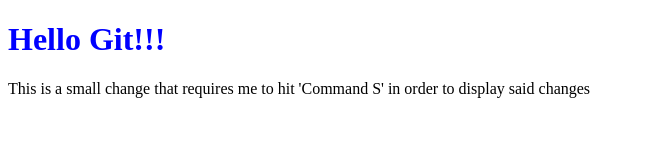
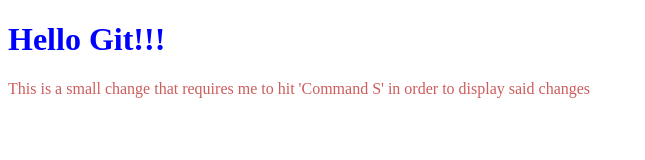
Before and after one commit to ChristopherNamyst/git-demo, a plain HTML site: page index.html in a window 1280 px wide. Shown: the whole page, without its empty margins (0-645 px from the left). Drawn offline with Linux system fonts and the light colour scheme.

Commit message:
changed color of p1

```diff
--- a/styles.css
+++ b/styles.css
@@ -1,3 +1,7 @@
 h1{
     color: blue;
 }
+
+p{
+    color: indianred;
+}
```
